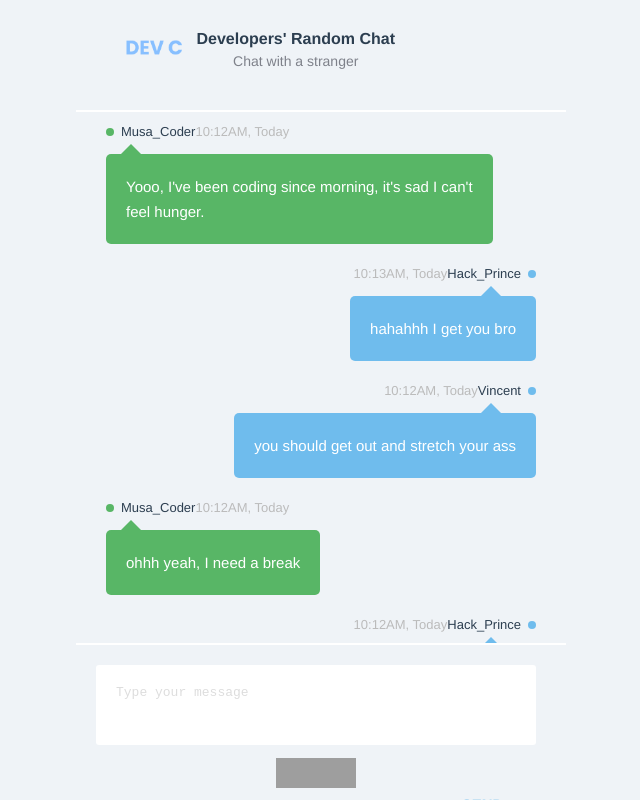
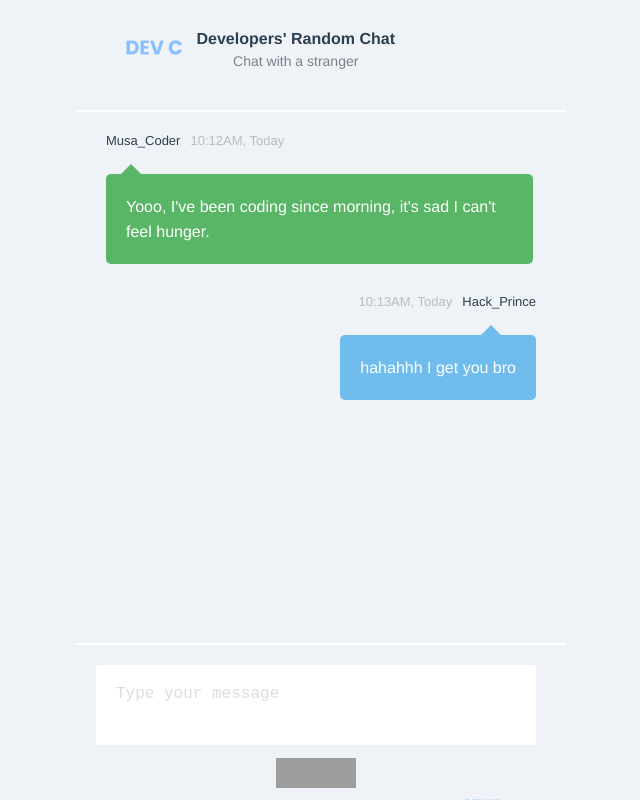
Before and after one commit to Cyebukayire/devc, a Vue app: page /chat in a window 1280 px wide. Shown: the whole page, without its empty margins (319-959 px from the left). Built offline with nearby package versions, Linux system fonts and the light colour scheme; grey boxes are pictures that could not be loaded.

Commit message:
Created Messages Component

```diff
--- /dev/null
+++ b/src/assets/users.js
@@ -0,0 +1,45 @@
+export const users = [
+    {
+        "id": 1,
+        "username": "Coffee_Lover",
+        "messages": [
+            {
+                "id": 1,
+                "date": Date,
+                "content": "Hello there, I need some coffee"
+            },
+            {
+                "id": 2,
+                "date": Date,
+                "content": "I've been coding for almost 12 hours now"
+            },
+            {
+                "id": 3,
+                "date": Date,
+                "content": "Yeahh, it's time to get back to ma codes now"
+            }
+        ]
+    },
+
+    {
+        "id": 2,
+        "username": "Musa",
+        "messages": [
+            {
+                "id": 1,
+                "date": Date,
+                "content": "Yoooo hahahaha"
+            },
+            {
+                "id": 2,
+                "date": Date,
+                "content": "I love this app"
+            },
+            {
+                "id": 3,
+                "date": Date,
+                "content": "Happy Coding Y'all"
+            }
+        ]
+    }
+]
--- /dev/null
+++ b/src/components/Messages.vue
@@ -0,0 +1,93 @@
+<template>
+    <ul id="chat">
+			<li class="you">
+				<div class="entete">
+					<span class="status green"></span>
+					<h2>Musa_Coder</h2>
+					<h3>10:12AM, Today</h3>
+				</div>
+				<div class="triangle"></div>
+				<div class="message">
+					Yooo, I've been coding since morning, it's sad I can't feel hunger.
+				</div>
+			</li>
+			<li class="me">
+				<div class="entete">
+					<h3> 10:13AM, Today </h3>
+					<h2>Hack_Prince</h2>
+					<span class="status blue"></span>
+				</div>
+				<div class="triangle"></div>
+				<div class="message">
+					hahahhh I get you bro
+				</div>
+			</li>
+		</ul>
+</template>
+
+<style scoped>
+
+#chat{
+	padding-left:0;
+	margin:0;
+	list-style-type:none;
+	overflow-y:scroll;
+	height:535px;
+	border-top:2px solid #fff;
+	border-bottom:2px solid #fff;
+}
+#chat li{
+	padding:10px 30px;
+}
+#chat h2,#chat h3{
+	display:inline-block;
+	font-size:13px;
+	font-weight:normal;
+}
+#chat h3{
+	color:#bbb;
+}
+#chat .entete{
+	margin-bottom:5px;
+}
+#chat .entete h3 {
+	margin: 0px 10px;
+}
+#chat .message{
+	padding:20px;
+	color:#fff;
+	line-height:25px;
+	max-width:90%;
+	display:inline-block;
+	text-align:left;
+	border-radius:5px;
+	font-size: 16px;
+}
+#chat .me{
+	text-align:right;
+}
+#chat .you {
+  text-align: left;
+}
+#chat .you .message{
+	background-color:#58b666;
+}
+#chat .me .message{
+	background-color:#6fbced;
+}
+#chat .triangle{
+	width: 0;
+	height: 0;
+	border-style: solid;
+	border-width: 0 10px 10px 10px;
+}
+#chat .you .triangle{
+		border-color: transparent transparent #58b666 transparent;
+		margin-left:15px;
+}
+#chat .me .triangle{
+		border-color: transparent transparent #6fbced transparent;
+		margin-left:375px;
+}
+
+</style>
--- /dev/null
+++ b/src/store/User.js
@@ -0,0 +1,19 @@
+export const UserModule = {
+    namespace: UserModule,
+
+    state: {
+        user: null
+    },
+
+    mutations: {
+        SET_USER(state, user){
+            state.user = user
+        }
+    },
+
+    actions: {
+        setUser({ commit }, user){
+            commit('SET_USER', user)
+        }
+    }
+}
--- a/src/store/index.js
+++ b/src/store/index.js
@@ -1,8 +1,11 @@
 import { createStore } from "vuex";
+import { UserModule } from './User'
 
 export default createStore ({
     state: {},
     mutations: {},
     actions: {},
-    modules: {}
+    modules: {
+        User: UserModule
+    }
 })
--- a/src/views/Chat.vue
+++ b/src/views/Chat.vue
@@ -8,74 +8,7 @@
 				<h3>Chat with a stranger</h3>
 			</div>
 		</header>
-		<ul id="chat">
-			<li class="you">
-				<div class="entete">
-					<span class="status green"></span>
-					<h2>Musa_Coder</h2>
-					<h3>10:12AM, Today</h3>
-				</div>
-				<div class="triangle"></div>
-				<div class="message">
-					Yooo, I've been coding since morning, it's sad I can't feel hunger.
-				</div>
-			</li>
-			<li class="me">
-				<div class="entete">
-					<h3> 10:13AM, Today </h3>
-					<h2>Hack_Prince</h2>
-					<span class="status blue"></span>
-				</div>
-				<div class="triangle"></div>
-				<div class="message">
-					hahahhh I get you bro
-				</div>
-			</li>
-			<li class="me">
-				<div class="entete">
-					<h3> 10:12AM, Today </h3>
-					<h2>Vincent</h2>
-					<span class="status blue"></span>
-				</div>
-				<div class="triangle"></div>
-				<div class="message">
-					you should get out and stretch your ass
-				</div>
-			</li>
-			<li class="you">
-				<div class="entete">
-					<span class="status green"></span>
-					<h2>Musa_Coder</h2>
-					<h3>10:12AM, Today</h3>
-				</div>
-				<div class="triangle"></div>
-				<div class="message">
-					ohhh yeah, I need a break
-				</div>
-			</li>
-			<li class="me">
-				<div class="entete">
-					<h3>10:12AM, Today</h3>
-					<h2>Hack_Prince</h2>
-					<span class="status blue"></span>
-				</div>
-				<div class="triangle"></div>
-				<div class="message">
-					Ama get a coffee too
-				</div>
-			</li>
-			<li class="me">
-				<div class="entete">
-					<h3>10:12AM, Today</h3>
-					<h2>Hack_Prince</h2>
-					<span class="status blue"></span>
-				</div>
-				<div class="triangle"></div>
-				<div class="message">
-					I love this poor chat, it relaxes me in some ways
-				</div>
-			</li>
-		</ul>
+		<Messages/>
 		<footer>
 			<textarea placeholder="Type your message"></textarea>
 			<img src="https://s3-us-west-2.amazonaws.com/s.cdpn.io/1940306/ico_picture.png" alt="">
@@ -87,10 +20,21 @@
 </template>
 
 <script>
+import { users } from '../assets/users'
+import Messages from '../components/Messages.vue'
+// import { reactive } from 'vue'
+
 export default {
 	name: 'Chat',
+	components: {
+		Messages
+	},
 	setup() {
-
+		// const state = reactive({
+		// })
+		return {
+			users
+		}
 	},
 }
 </script>
@@ -188,66 +132,7 @@ main header h3{
 	font-weight:normal;
 	color:#7e818a;
 }
-
-#chat{
-	padding-left:0;
-	margin:0;
-	list-style-type:none;
-	overflow-y:scroll;
-	height:535px;
-	border-top:2px solid #fff;
-	border-bottom:2px solid #fff;
-}
-#chat li{
-	padding:10px 30px;
-}
-#chat h2,#chat h3{
-	display:inline-block;
-	font-size:13px;
-	font-weight:normal;
-}
-#chat h3{
-	color:#bbb;
-}
-#chat .entete{
-	margin-bottom:5px;
-}
-#chat .message{
-	padding:20px;
-	color:#fff;
-	line-height:25px;
-	max-width:90%;
-	display:inline-block;
-	text-align:left;
-	border-radius:5px;
-}
-#chat .me{
-	text-align:right;
-}
-#chat .you {
-  text-align: left;
-}
-#chat .you .message{
-	background-color:#58b666;
-}
-#chat .me .message{
-	background-color:#6fbced;
-}
-#chat .triangle{
-	width: 0;
-	height: 0;
-	border-style: solid;
-	border-width: 0 10px 10px 10px;
-}
-#chat .you .triangle{
-		border-color: transparent transparent #58b666 transparent;
-		margin-left:15px;
-}
-#chat .me .triangle{
-		border-color: transparent transparent #6fbced transparent;
-		margin-left:375px;
-}
-
+/* Footer */
 main footer{
 	height:155px;
 	padding:20px 30px 10px 20px;
@@ -260,8 +145,13 @@ main footer textarea{
 	height:80px;
 	border-radius:3px;
 	padding:20px;
-	font-size:13px;
+	font-size:16px;
 	margin-bottom:13px;
+}
+main footer textarea:focus {
+	outline: none !important;
+	border: 2px solid #cae5ff;
+
 }
 main footer textarea::placeholder{
 	color:#ddd;
--- a/src/views/Join.vue
+++ b/src/views/Join.vue
@@ -59,7 +59,7 @@ export default {
   color: rgb(107, 112, 119);
   border-radius: 24px;
   transition: 0.5s;
-  font-size: 18px;
+  font-size: 16px;
 }
 .box input[type = "text"]:focus{
   border-color: #87bfff;
```
